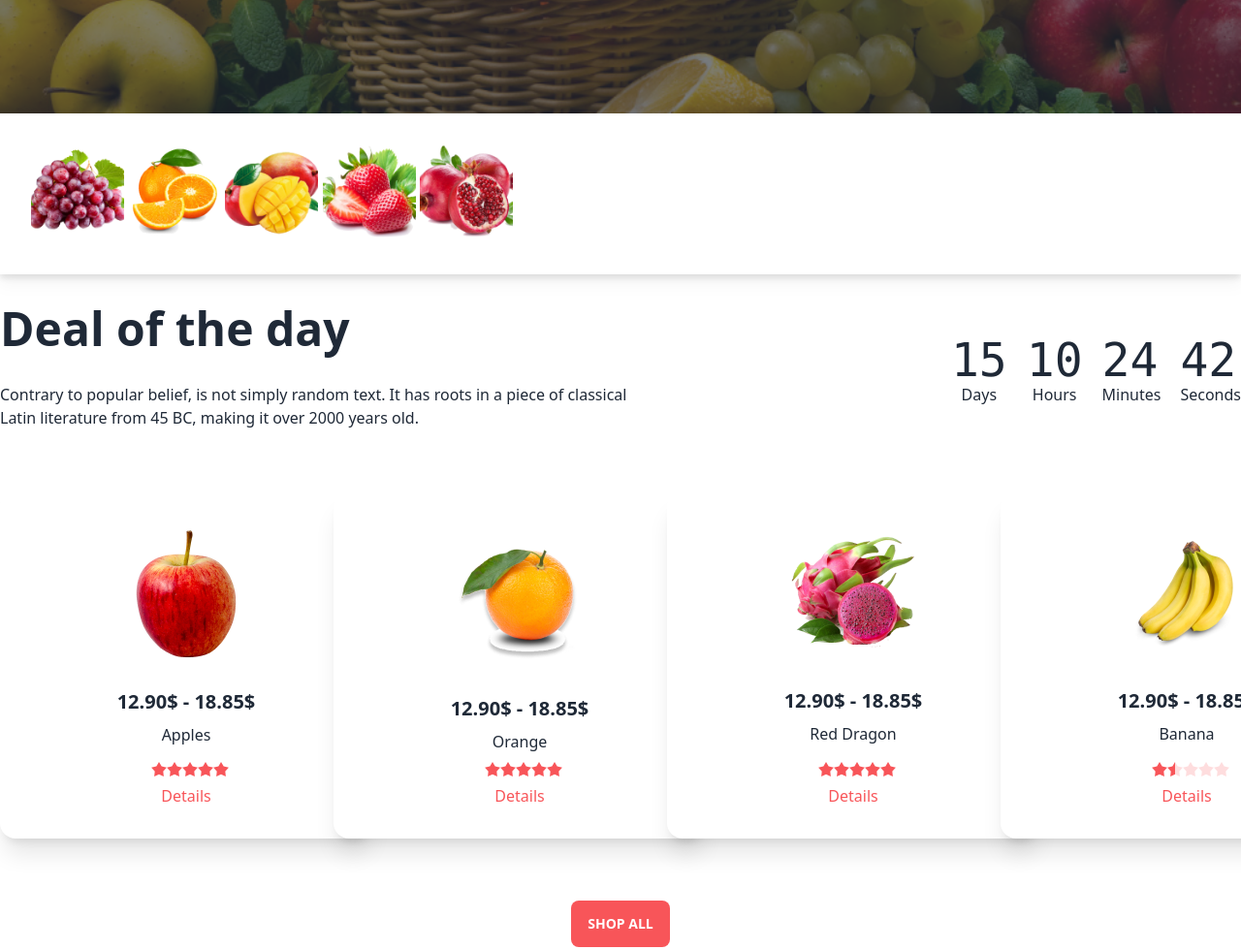
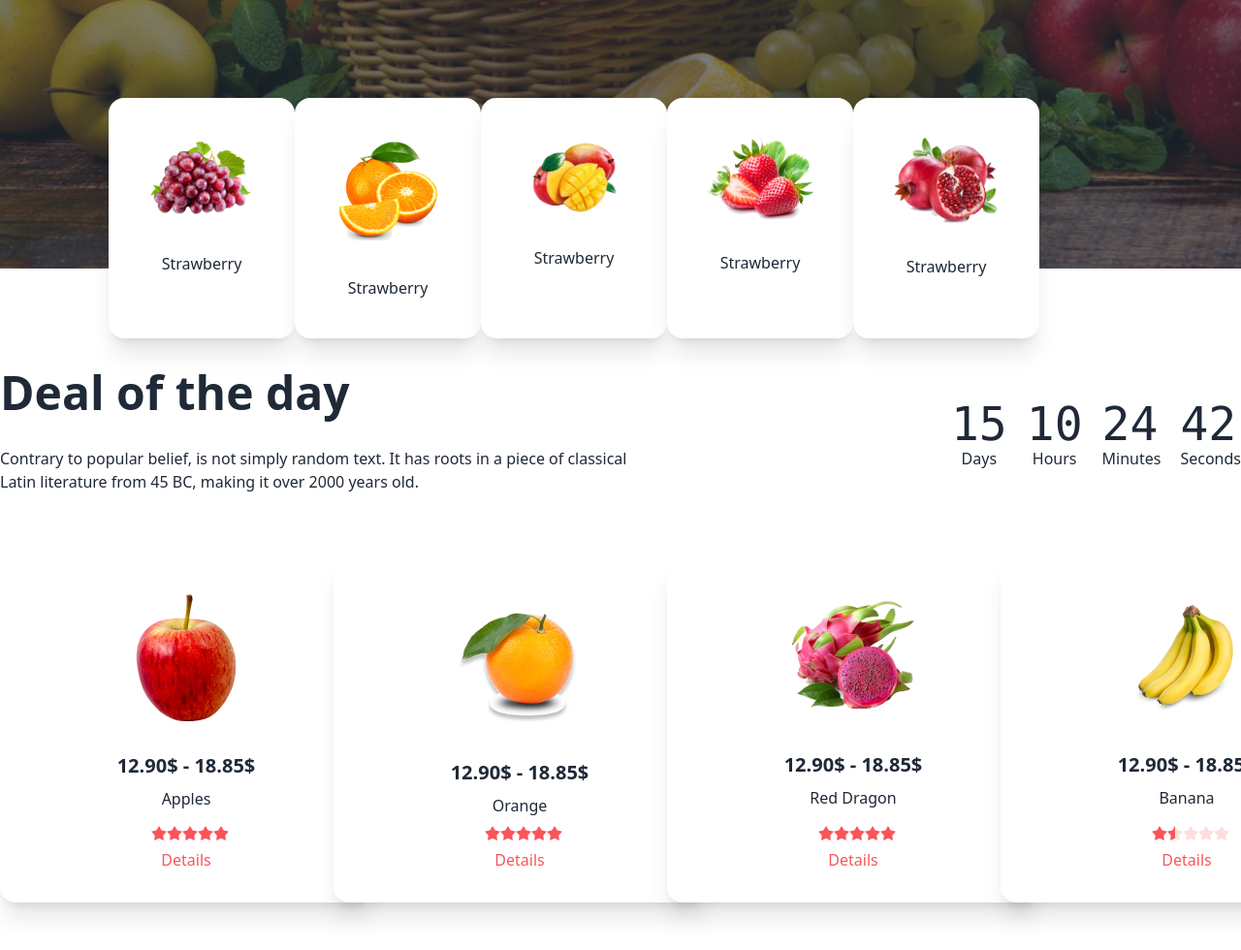
Before and after one commit to sadib111/my-fruit-brust-main.zip, a plain HTML site: page index.html in a window 1280 px wide. Shown: the part 655-1635 px from the top of the page at 97% size. Drawn offline with nearby package versions, Linux system fonts and the light colour scheme.

Commit message:
finished fruit

```diff
--- a/index.html
+++ b/index.html
@@ -58,35 +58,69 @@
             </div>
           </div>
        </div>
-       <div class="ml-auto">
-       <div class=" -mt-48 p-8 drop-shadow-lg bg-white">
-        <div class="avatar">
-            <div class="w-24 rounded">
-              <img src="B8A3-fruit-brust-main/images/fruit1.png" />
+       <div class="w-3/4 ml-28 flex -mt-52">
+        <div class="card w-96 bg-base-100 shadow-xl">
+            <figure class="px-10 pt-10">
+              <img src="B8A3-fruit-brust-main/images/fruit1.png" alt="Shoes" class="rounded-xl" />
+            </figure>
+            <div class="card-body items-center text-center">
+
+              <p>Strawberry</p>
+              <div class="card-actions">
+
+              </div>
             </div>
           </div>
-          <div class="avatar">
-            <div class="w-24 rounded">
-              <img src="B8A3-fruit-brust-main/images/fruit2.png" />
+          <div class="card w-96 bg-base-100 shadow-xl">
+            <figure class="px-10 pt-10">
+              <img src="B8A3-fruit-brust-main/images/fruit2.png" alt="Shoes" class="rounded-xl" />
+            </figure>
+            <div class="card-body items-center text-center">
+
+              <p>Strawberry</p>
+              <div class="card-actions">
+
+              </div>
             </div>
           </div>
-          <div class="avatar">
-            <div class="w-24 rounded">
-              <img src="B8A3-fruit-brust-main/images/fruit3.png" />
+          <div class="card w-96 bg-base-100 shadow-xl">
+            <figure class="px-10 pt-10">
+              <img src="B8A3-fruit-brust-main/images/fruit3.png" alt="Shoes" class="rounded-xl" />
+            </figure>
+            <div class="card-body items-center text-center">
+
+              <p>Strawberry</p>
+              <div class="card-actions">
+
+              </div>
             </div>
           </div>
-          <div class="avatar">
-            <div class="w-24 rounded">
-              <img src="B8A3-fruit-brust-main/images/fruit4.png" />
+          <div class="card w-96 bg-base-100 shadow-xl">
+            <figure class="px-10 pt-10">
+              <img src="B8A3-fruit-brust-main/images/fruit4.png" alt="Shoes" class="rounded-xl" />
+            </figure>
+            <div class="card-body items-center text-center">
+
+              <p>Strawberry</p>
+              <div class="card-actions">
+
+              </div>
             </div>
           </div>
-          <div class="avatar">
-            <div class="w-24 rounded">
-              <img src="B8A3-fruit-brust-main/images/fruit5.png" />
+          <div class="card w-96 bg-base-100 shadow-xl">
+            <figure class="px-10 pt-10">
+              <img src="B8A3-fruit-brust-main/images/fruit5.png" alt="Shoes" class="rounded-xl" />
+            </figure>
+            <div class="card-body items-center text-center">
+
+              <p>Strawberry</p>
+              <div class="card-actions">
+
+              </div>
             </div>
           </div>
-       </div>
-    </div>
+
+     </div>
         </header>
     <main>
         <section>
@@ -257,7 +291,8 @@
                   </div>
                   </div>
                 </div>
-                <section class=" -mt-48 flex items-end">
+                <section class=" -mt-48 flex items-end ml-96 gap-10">
+                    <div>
                     <div class="avatar">
                         <div class="w-24 rounded-full ring ring-primary ring-offset-base-100 ring-offset-2">
                           <img src="B8A3-fruit-brust-main/images/member1.png" />
@@ -266,6 +301,8 @@
                       </div>
                       <p class="text-white">Awlad Hossain</p>
                       <p class="text-sm text-white">Fruits Expert</p>
+                    </div>
+                    <div>
                        <div class="avatar">
                         <div class="w-24 rounded-full ring ring-primary ring-offset-base-100 ring-offset-2">
                           <img src="B8A3-fruit-brust-main/images/member2.png" />
@@ -273,6 +310,8 @@
                       </div>
                       <p class="text-white">Safia Chowdhury</p>
                       <p class="text-sm text-white">Fruits Expert</p>
+                    </div>
+                    <div>
                       <div class="avatar">
                         <div class="w-24 rounded-full ring ring-primary ring-offset-base-100 ring-offset-2">
                           <img src="B8A3-fruit-brust-main/images/member3.png" />
@@ -280,6 +319,8 @@
                       </div>
                       <p class="text-white">Rokib Hossain</p>
                       <p class="text-sm text-white">Fruits Expert</p>
+                    </div>
+                    <div>
                       <div class="avatar">
                         <div class="w-24 rounded-full ring ring-primary ring-offset-base-100 ring-offset-2">
                           <img src="B8A3-fruit-brust-main/images/member4.png" />
@@ -287,7 +328,7 @@
                       </div>
                       <p class="text-white">Chaity</p>
                       <p class="text-sm text-white">Fruits Expert</p>
-
+                    </div>
                 </section>
 
         </section>
@@ -364,13 +405,16 @@
 
     <footer class="footer footer-center p-10 bg-neutral-focus text-primary-content my-8">
         <div>
-           <div class="flex">
-            <div class="navbar-center">
-                <div class="w-10 rounded-full">
-                    <img src="B8A3-fruit-brust-main/images/logo.png" />
+
+          <div>
+            <div>
+                <div class="navbar-center flex">
+                    <div class="w-10 rounded-full">
+                        <img src="B8A3-fruit-brust-main/images/logo.png" />
+                      </div>
+                    <a class="btn btn-ghost normal-case text-xl text-white">Fruit Burst</a>
                   </div>
-                <a class="btn btn-ghost normal-case text-xl text-white">Fruit Burst</a>
-              </div>
+          </div>
            </div>
               <div class="navbar-center hidden lg:flex text-white ">
                 <ul class="menu menu-horizontal px-1">
```
